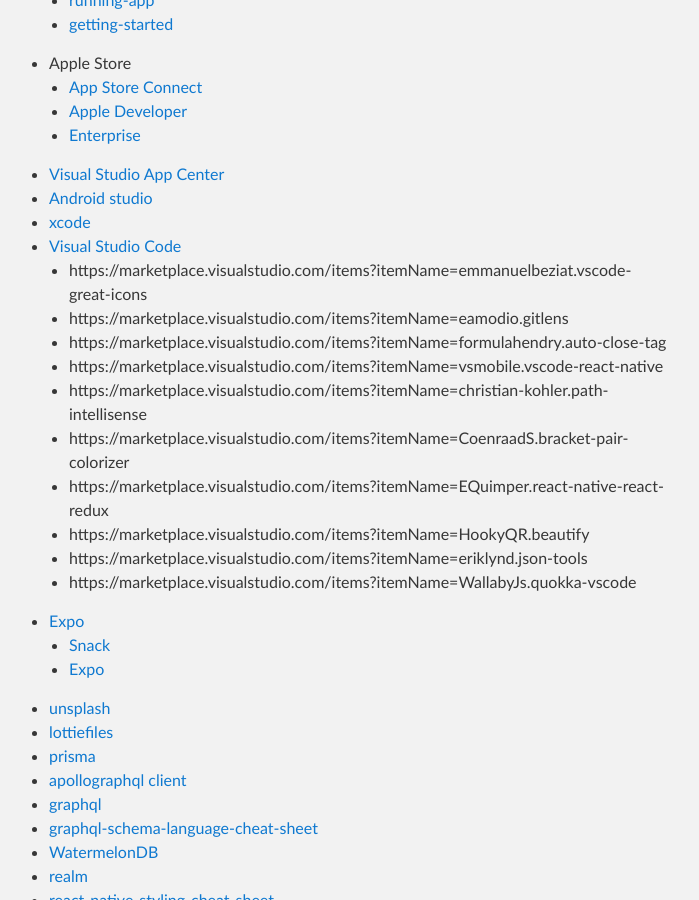
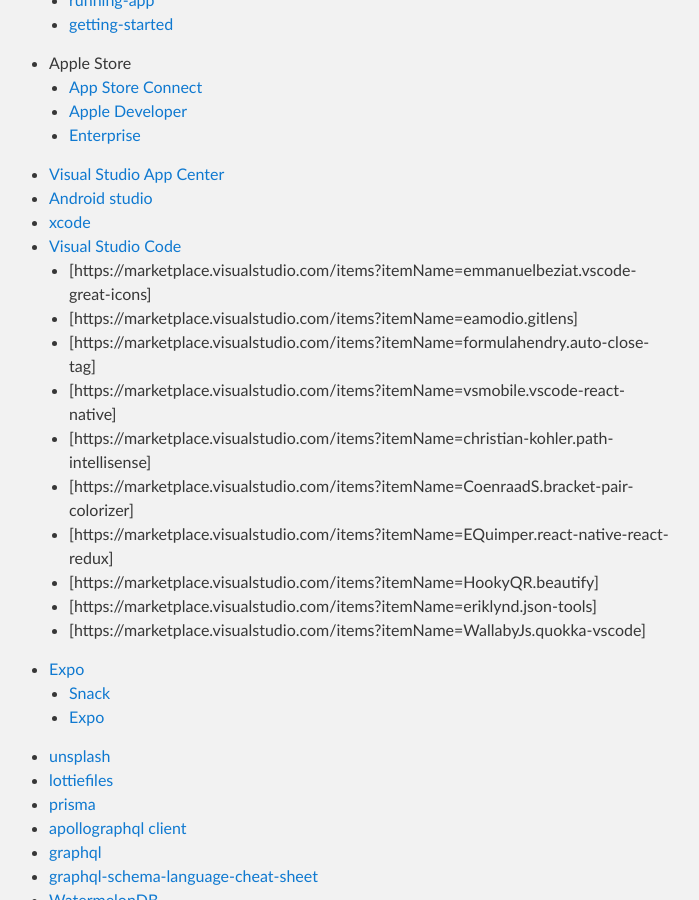
Before and after one commit to haapio/haapio.github.io, a Jekyll site: the page built from react-native.md, in a window 1280 px wide and 900 px high, scrolled down 3423 px. Shown: the whole window, without its empty margins (291-990 px from the left). Built offline with Jekyll 4.4.1, drawn with Linux system fonts in a browser that asks for light colours; the repository's description, which GitHub fills in, is left out; our own code applies the rules of GitHub Pages for plain Markdown files.

Commit message:
Update react-native.md

```diff
--- a/react-native.md
+++ b/react-native.md
@@ -142,16 +142,16 @@ layout: default
 - [Android studio](https://developer.android.com/studio/)
 - [xcode](https://developer.apple.com/xcode/)
 - [Visual Studio Code](https://code.visualstudio.com)
-  - https://marketplace.visualstudio.com/items?itemName=emmanuelbeziat.vscode-great-icons
-  - https://marketplace.visualstudio.com/items?itemName=eamodio.gitlens
-  - https://marketplace.visualstudio.com/items?itemName=formulahendry.auto-close-tag
-  - https://marketplace.visualstudio.com/items?itemName=vsmobile.vscode-react-native
-  - https://marketplace.visualstudio.com/items?itemName=christian-kohler.path-intellisense
-  - https://marketplace.visualstudio.com/items?itemName=CoenraadS.bracket-pair-colorizer
-  - https://marketplace.visualstudio.com/items?itemName=EQuimper.react-native-react-redux
-  - https://marketplace.visualstudio.com/items?itemName=HookyQR.beautify
-  - https://marketplace.visualstudio.com/items?itemName=eriklynd.json-tools
-  - https://marketplace.visualstudio.com/items?itemName=WallabyJs.quokka-vscode
+  - [https://marketplace.visualstudio.com/items?itemName=emmanuelbeziat.vscode-great-icons]
+  - [https://marketplace.visualstudio.com/items?itemName=eamodio.gitlens]
+  - [https://marketplace.visualstudio.com/items?itemName=formulahendry.auto-close-tag]
+  - [https://marketplace.visualstudio.com/items?itemName=vsmobile.vscode-react-native]
+  - [https://marketplace.visualstudio.com/items?itemName=christian-kohler.path-intellisense]
+  - [https://marketplace.visualstudio.com/items?itemName=CoenraadS.bracket-pair-colorizer]
+  - [https://marketplace.visualstudio.com/items?itemName=EQuimper.react-native-react-redux]
+  - [https://marketplace.visualstudio.com/items?itemName=HookyQR.beautify]
+  - [https://marketplace.visualstudio.com/items?itemName=eriklynd.json-tools]
+  - [https://marketplace.visualstudio.com/items?itemName=WallabyJs.quokka-vscode]
 
 - [Expo](https://expo.io)
   - [Snack](https://snack.expo.io)
```
